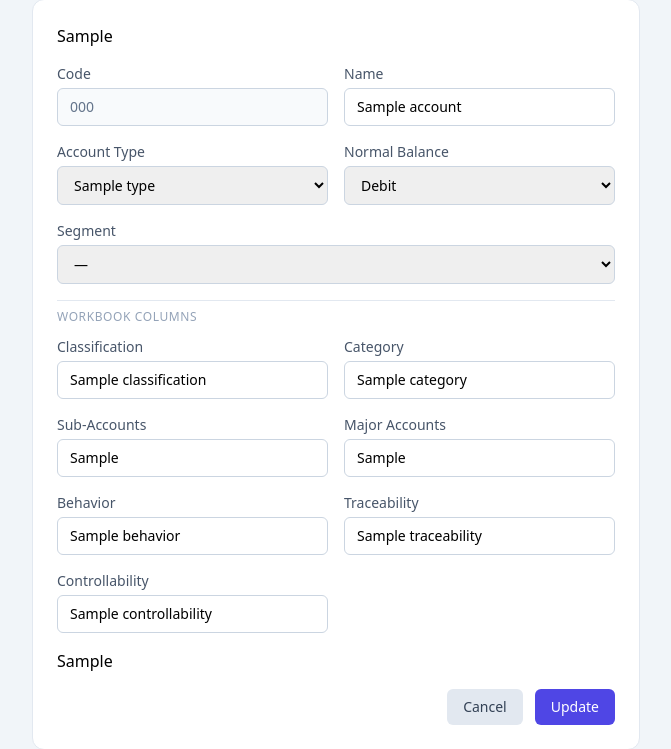
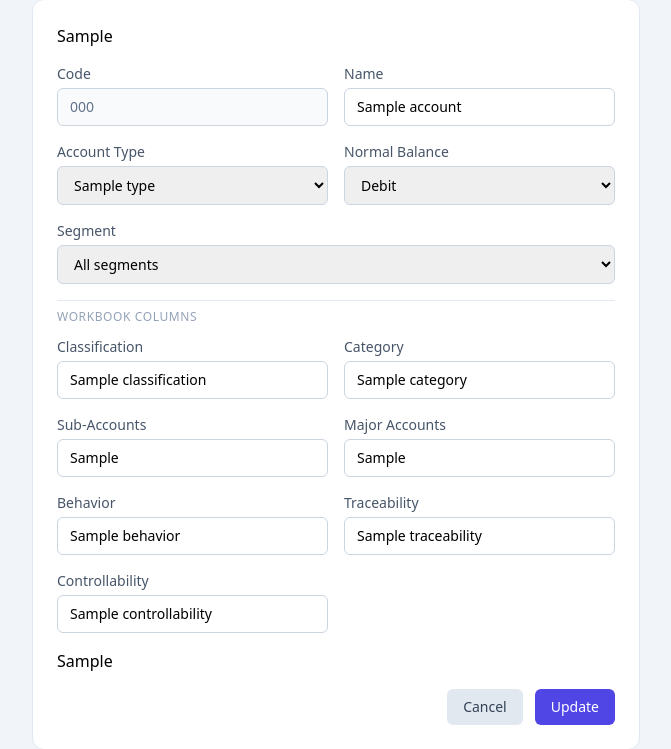
Before and after one commit to WinefredoSailes/STMIET-Accounting_System, a Django app: template backend/apps/ui/templates/ui/foundation/coa_form.html in a window 1280 px wide. Shown: the part 137-886 px from the top of the page, without its empty margins (0-671 px from the left). Run offline with Django 5.2, Linux system fonts and the light colour scheme; the template is opened without the code that fills it: most values are stand-ins (such as "Sample title", 1, 10 or a date in 2020); parts of the project's set-up code (start-up, migrations or seed data) failed here and were passed over.

Commit message:
Fix: Add 'All segments' option to COA form segment dropdown
The create/edit COA account form was missing the 'All segments' (ALL) choice in its segment dropdown, even though the Account model supports it (default='ALL') and the COA list page already offers it. Users could only assign DHPP/DMIE/OPS, forcing shared/consolidated accounts through other paths.

```diff
--- a/backend/apps/ui/templates/ui/foundation/coa_form.html
+++ b/backend/apps/ui/templates/ui/foundation/coa_form.html
@@ -42,7 +42,7 @@
   <div class="sm:col-span-2">
     <label class="block text-sm font-medium text-slate-600 mb-1">Segment</label>
     <select name="segment" class="w-full rounded-md border border-slate-300 px-3 py-2 text-sm focus:border-indigo-500 focus:ring-2 focus:ring-indigo-500/20 outline-none">
-      <option value="">—</option>
+      <option value="ALL" {% if account.segment == "ALL" %}selected{% endif %}>All segments</option>
       {% for seg in segments %}
         <option value="{{ seg.code }}" {% if account.segment == seg.code %}selected{% endif %}>
           {{ seg.code }} - {{ seg.name }}
```
